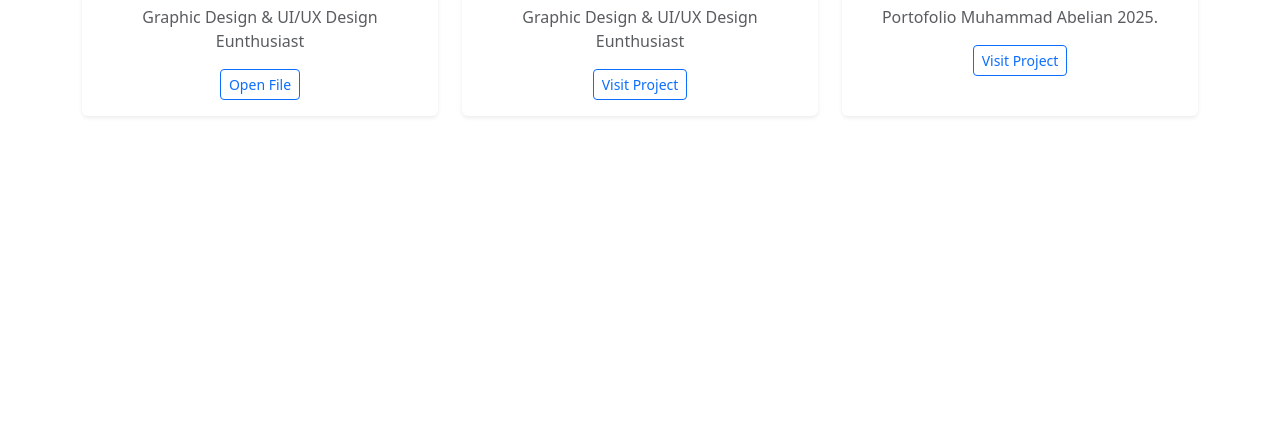
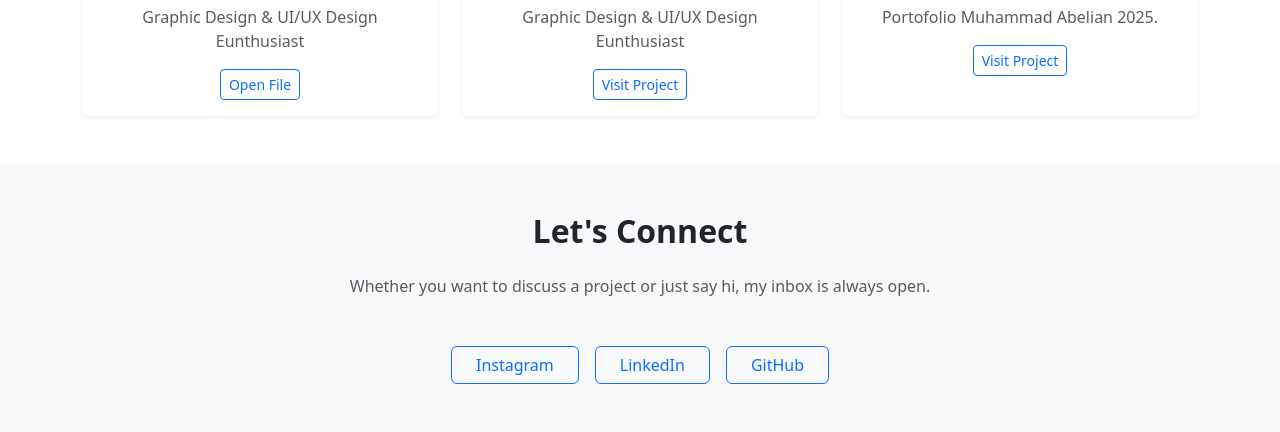
Before and after one commit to Llianzz/Judul-2-Prak-PW, a plain HTML site: page index.html in a window 1280 px wide. Shown: the part 1010-1442 px from the top of the page. Before the commit the page ends 1174 px from the top, so only its background shows below. Drawn offline with nearby package versions, Linux system fonts and the light colour scheme.

Commit message:
Tambah Contact Section

```diff
--- a/index.html
+++ b/index.html
@@ -121,4 +121,19 @@
     </div>
   </section>
 
+  <section id="contact" class="py-5 bg-light">
+    <div class="container text-center">
+      <h2 class="fw-bold mb-4">Let's Connect</h2>
+      <p class="text-muted mb-5 w-75 mx-auto">
+        Whether you want to discuss a project or just say hi, my inbox is always open.
+      </p>
+
+      <div class="d-flex justify-content-center gap-3 flex-wrap">
+        <a href="https://www.instagram.com/llianpr/" target="_blank" class="btn btn-outline-primary px-4">Instagram</a>
+        <a href="https://www.linkedin.com/in/abelian/" target="_blank" class="btn btn-outline-primary px-4">LinkedIn</a>
+        <a href="https://github.com/Llianzz" target="_blank" class="btn btn-outline-primary px-4">GitHub</a>
+      </div>
+    </div>
+  </section>
+
 </body>
```
